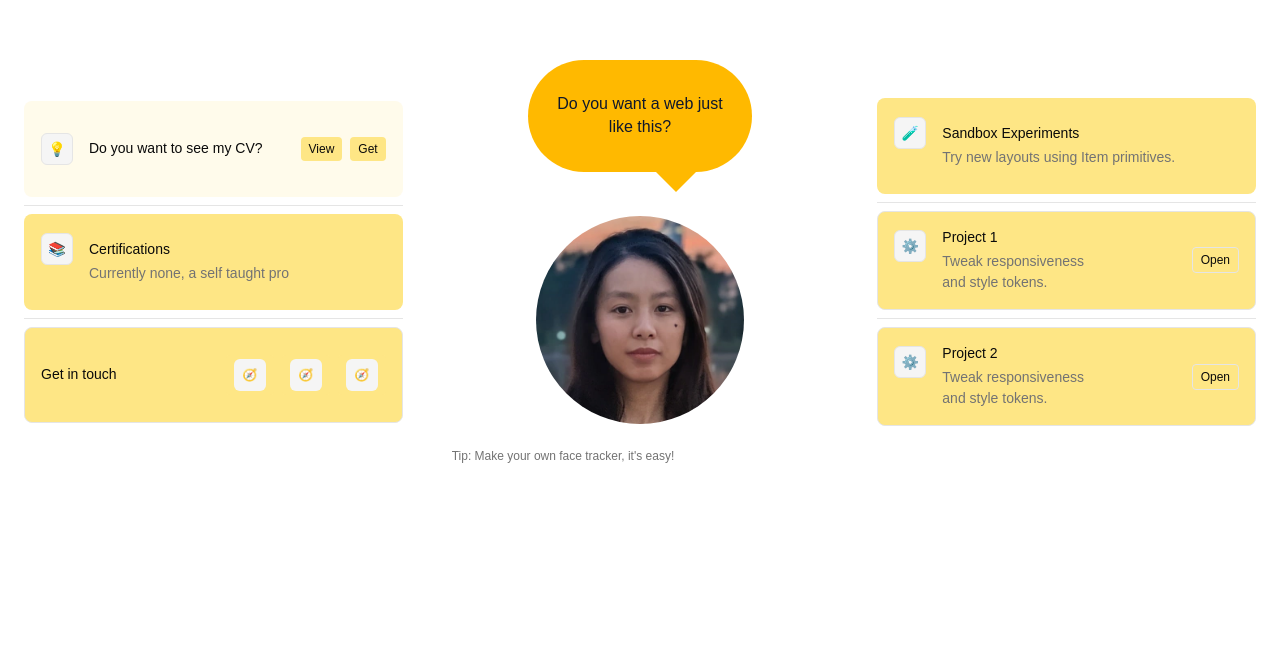
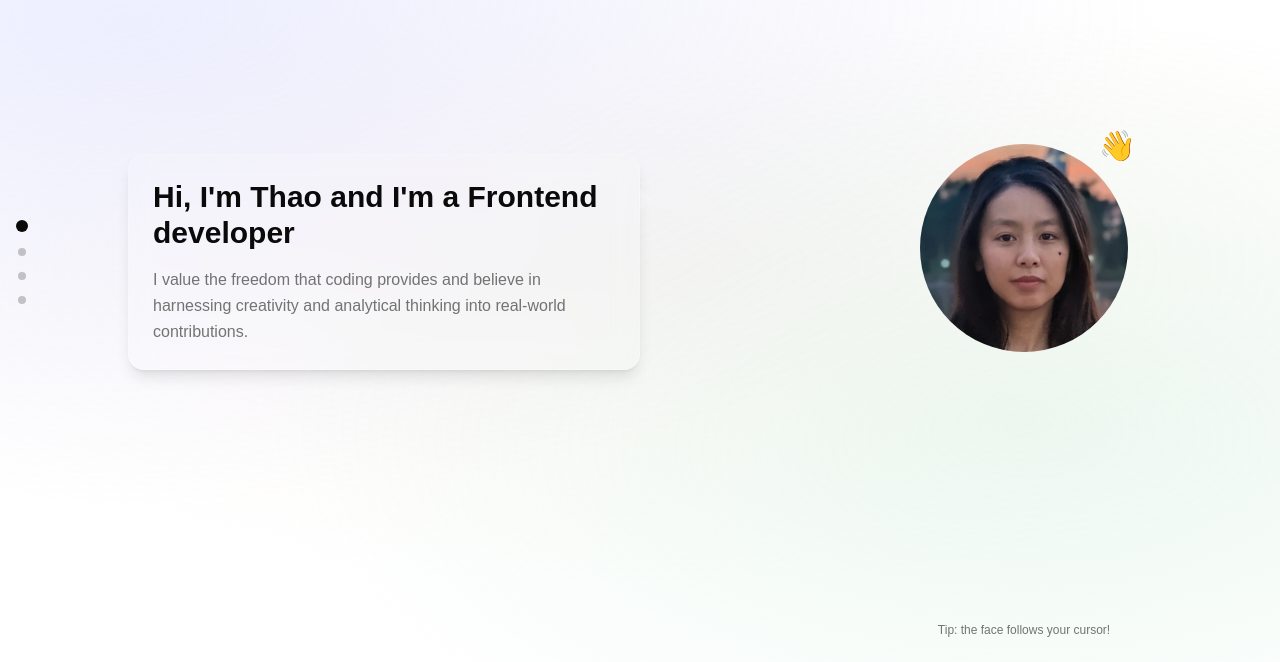
Before and after one commit to Thaotic-good/Thaotic-good.github.io, a React (Vite) app: page / in a window 1280 px wide. Shown: the part 138-800 px from the top of the page. Built offline with nearby package versions, Linux system fonts and the light colour scheme.

Commit message:
feat: fix layout and add animation

```diff
--- a/src/App.tsx
+++ b/src/App.tsx
@@ -1,141 +1,51 @@
-import React, { useEffect } from "react";
-import { useRef } from "react";
+import React, { useRef } from "react";
+import { ScrollContextProvider, useScrollContext } from "./context/ScrollContext";
 import GazeTracker from "./components/ui/GazeTracker";
-import {
-  Item,
-  ItemGroup,
-  ItemMedia,
-  ItemContent,
-  ItemDescription,
-  ItemActions,
-  ItemFooter,
-  ItemSeparator,
-} from "./components/common/Item";
-import HomeItem from "./components/pages/home/HomeItem";
+import ScrollIndicator from "./components/ui/ScrollIndicator";
+import WelcomeSection from "./components/sections/WelcomeSection";
+import WorkSection from "./components/sections/WorkSection";
+import ProjectsSection from "./components/sections/ProjectsSection";
+import EducationSection from "./components/sections/EducationSection";
 
-const App = () => {
-  const containerRef = useRef<HTMLDivElement | null>(null);
-  const [welcomeState, setWelcomeState] = React.useState<string>('Hi, I\'m Thao and I\'m a Frontend developer')
-
-    useEffect(() => {
-      const timer = setTimeout(() => setWelcomeState('Do you want a web just like this?'), 900)
-      return () => clearTimeout(timer)
-    },[])
+/** Inner layout that consumes scroll context */
+function AppLayout() {
+  const { activeSection, scrollContainerRef } = useScrollContext();
+  const containerRef = useRef<HTMLDivElement>(null!);
 
   return (
-    <div
-      ref={containerRef}
-      className="min-h-screen min-w-screen grid grid-cols-1 md:grid-cols-3 items-stretch md:items-center z-10"
-    >
-      {/* Left column: a creative list using ItemGroup */}
-      <div className="flex-grow min-h-screen flex flex-col justify-center items-stretch px-6">
-        <ItemGroup className="gap-2">
-          <HomeItem
-            variant="muted"
-            className="bg-amber-50"
-            icon={"💡"}
-            title={<>Do you want to see my CV?</>}
-            actions={
-              <div className="flex gap-2 justify-end items-center">
-                <ItemActions>
-                  <button className="text-xs px-2 py-1 rounded bg-amber-200 hover:bg-amber-300">View</button>
-                </ItemActions>
-                <ItemActions>
-                  <button className="text-xs px-2 py-1 rounded bg-amber-200 hover:bg-amber-300">Get</button>
-                </ItemActions>
-              </div>
-            }
-          />
-          <ItemSeparator />
-          <HomeItem
-            icon={"📚"}
-            title={<>Certifications</>}
-            description={<>Currently none, a self taught pro</>}
-          />
-          <ItemSeparator />
-          <HomeItem
-            variant="outline"
-            title={<>Get in touch</>}
-            actions={
-              <ItemActions className='border-none'>
-                <button className="text-xs px-2 py-1 rounded bg-amber-200 hover:bg-amber-300">
-                  <ItemMedia className='border-none' variant="icon">🧭</ItemMedia>
-                </button>
-                <button className="text-xs px-2 py-1 rounded bg-amber-200 hover:bg-amber-300">
-                  <ItemMedia className='border-none' variant="icon">🧭</ItemMedia>
-                </button>
-                <button className="text-xs px-2 py-1 rounded bg-amber-200 hover:bg-amber-300">
-                  <ItemMedia className='border-none' variant="icon">🧭</ItemMedia>
-                </button>
-              </ItemActions>
-            }
-          />
-        </ItemGroup>
-      </div>
+    <div ref={containerRef} className="h-screen w-screen flex flex-col md:flex-row">
+        {/* ── Left column: scrollable content ── */}
+        <main
+            ref={scrollContainerRef}
+            className="flex-1 overflow-y-auto md:mr-[40%]"
+        >
+            <WelcomeSection />
+            <WorkSection />
+            <ProjectsSection />
+            <EducationSection />
+        </main>
+      {/* ── Right column: fixed GazeTracker ── */}
+      <aside className="sticky top-0 z-20 flex flex-col items-center justify-center bg-transparent md:fixed md:inset-y-0 md:right-0 md:w-2/5 shrink-0 p-6">
+        <GazeTracker
+          className="flex justify-center items-center"
+          containerRef={containerRef}
+          activeSection={activeSection}
+        />
+        <p className="mt-3 text-xs text-muted-foreground">Tip: the face follows your cursor!</p>
+      </aside>
 
-      {/* Center column: the face tracker inside a richer Item layout */}
-      <div className="min-h-screen w-full flex flex-col justify-center items-center">
-        <Item className="w-full flex flex-col gap-4 p-6">
-          <ItemContent className="w-full flex flex-col items-center gap-4">
-            {/* Tooltip-like quote bubble */}
-            <div>
-              <div className="flex p-4 text-[1rem] text-center justify-center items-center w-56 h-28 rounded-full bg-amber-400 text-slate-900 font-medium">
-                <span>{welcomeState}</span>
-              </div>
-              <div className="ml-32 w-0 h-0 border-[20px] border-transparent border-t-amber-400 border-b-0" />
-            </div>
 
-            <GazeTracker
-              className="w-full flex justify-center items-center rounded-md p-2"
-              containerRef={containerRef}
-            />
-          </ItemContent>
-            <ItemFooter>
-                <ItemDescription className="text-xs">
-                    Tip: Make your own face tracker, it's easy!
-                </ItemDescription>
-            </ItemFooter>
 
-        </Item>
-      </div>
-
-      {/* Right column: another small creative feed */}
-      <div className="flex-grow min-h-screen flex flex-col justify-center items-stretch px-6">
-        <ItemGroup className="gap-2">
-          <HomeItem
-            variant="muted"
-            icon={"🧪"}
-            title={<>Sandbox Experiments</>}
-            description={<>Try new layouts using Item primitives.</>}
-          />
-          <ItemSeparator />
-          <HomeItem
-            variant="outline"
-            icon={"⚙️"}
-            title={<>Project 1</>}
-            description={<>Tweak responsiveness and style tokens.</>}
-            actions={
-              <ItemActions>
-                <button className="text-xs px-2 py-1 rounded border hover:bg-muted">Open</button>
-              </ItemActions>
-            }
-          />
-          <ItemSeparator />
-          <HomeItem
-            variant="outline"
-            icon={"⚙️"}
-            title={<>Project 2</>}
-            description={<>Tweak responsiveness and style tokens.</>}
-            actions={
-              <ItemActions>
-                <button className="text-xs px-2 py-1 rounded border hover:bg-muted">Open</button>
-              </ItemActions>
-            }
-          />
-        </ItemGroup>
-      </div>
+      {/* ── Scroll indicator dots ── */}
+      <ScrollIndicator />
     </div>
   );
-};
+}
+
+const App = () => (
+  <ScrollContextProvider>
+    <AppLayout />
+  </ScrollContextProvider>
+);
 
 export default App;
--- a/src/components/ui/GazeTracker.tsx
+++ b/src/components/ui/GazeTracker.tsx
@@ -1,22 +1,34 @@
 import React from 'react';
+import { AnimatePresence, motion } from 'framer-motion';
 import useCursorTracking from './useCursorTracking';
 import { cn } from "@/utils/utils";
+import type { SectionId } from "@/context/ScrollContext";
+
+const SECTION_PROPS: Record<SectionId, { emoji: string; label: string; position: string }> = {
+    welcome:   { emoji: "\u{1F44B}", label: "wave",       position: "-top-4 -right-2" },
+    work:      { emoji: "\u{2615}",  label: "coffee",     position: "-top-3 -right-3" },
+    projects:  { emoji: "\u{1F9EA}", label: "experiment", position: "-top-4 -right-1" },
+    education: { emoji: "\u{1F4DA}", label: "books",      position: "-top-3 -right-2" },
+};
 
 type FaceTrackerProps = {
     className?: string;
     basePath?: string;
     containerRef: React.RefObject<HTMLDivElement>;
+    activeSection?: SectionId;
 }
 
 /**
  * FaceTracker Component
- * Displays a face that follows mouse/touch movement
+ * Displays a face that follows mouse/touch movement.
+ * When `activeSection` is provided, an emoji prop overlays the face.
  */
 const DEFAULT_BASE_PATH = `${import.meta.env.BASE_URL}assets/following_gaze/faces/`;
 export default function GazeTracker({
     className = '',
     basePath = DEFAULT_BASE_PATH,
     containerRef,
+    activeSection,
 }: FaceTrackerProps) {
 
     const { currentImage, isLoading, error } = useCursorTracking(containerRef, basePath);
@@ -29,16 +41,38 @@ export default function GazeTracker({
         );
     }
 
+    const prop = activeSection ? SECTION_PROPS[activeSection] : null;
+
     return (
       <div
-        className={cn(`relative w-full h-full bg-transparent overflow-hidden`, className)}
+        className={cn(`relative w-full h-full bg-transparent overflow-visible`, className)}
       >
           {currentImage && (
-            <img
-              src={currentImage}
-              alt="Face following gaze"
-              className="w-52 h-52 object-contain transition-opacity rounded-full duration-100 ease-out select-none pointer-events-none"
-            />
+            <div className="relative inline-block">
+              <img
+                src={currentImage}
+                alt="Face following gaze"
+                className="w-52 h-52 object-contain transition-opacity rounded-full duration-100 ease-out select-none pointer-events-none"
+              />
+
+              {/* Emoji prop overlay */}
+              <AnimatePresence mode="wait">
+                {prop && (
+                  <motion.span
+                    key={activeSection}
+                    initial={{ opacity: 0, scale: 0.4, rotate: -20 }}
+                    animate={{ opacity: 1, scale: 1, rotate: 0 }}
+                    exit={{ opacity: 0, scale: 0.4, rotate: 20 }}
+                    transition={{ type: "spring", stiffness: 300, damping: 20 }}
+                    className={cn("absolute text-3xl pointer-events-none select-none", prop.position)}
+                    role="img"
+                    aria-label={prop.label}
+                  >
+                    {prop.emoji}
+                  </motion.span>
+                )}
+              </AnimatePresence>
+            </div>
           )}
 
           {isLoading && (
@@ -46,8 +80,6 @@ export default function GazeTracker({
                 Loading face...
             </div>
           )}
-
-
       </div>
     );
 }
--- a/src/index.css
+++ b/src/index.css
@@ -118,7 +118,24 @@
   body {
     @apply bg-background text-foreground;
   }
+  body::before {
+    content: '';
+    position: fixed;
+    inset: 0;
+    z-index: -1;
+    background:
+      radial-gradient(ellipse 80% 60% at 10% 20%, oklch(0.85 0.08 280 / 30%), transparent),
+      radial-gradient(ellipse 60% 50% at 80% 70%, oklch(0.88 0.06 160 / 25%), transparent),
+      radial-gradient(ellipse 70% 40% at 50% 50%, oklch(0.92 0.04 60 / 20%), transparent);
+    pointer-events: none;
+  }
   html {
     @apply font-sans;
   }
+  * {
+    scrollbar-width: none; /* Firefox */
+  }
+  *::-webkit-scrollbar {
+    display: none; /* Chrome, Safari, Edge */
+  }
 }
```
